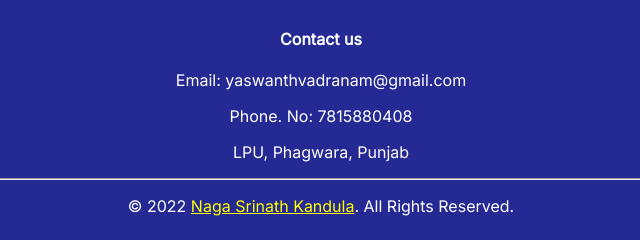
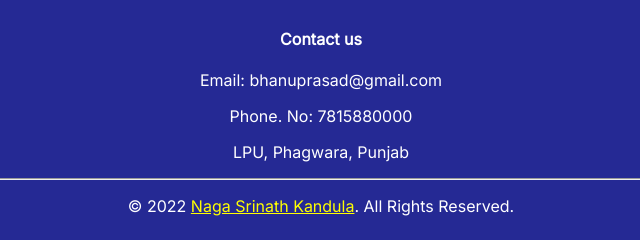
Before and after one commit to telubhanuprasad/HTML-project, a plain HTML site: page yashTicket/bus.html in a window 1280 px wide. Shown: the part 777-1017 px from the top of the page, 319-959 px from the left. Drawn offline with Linux system fonts and the light colour scheme.

Commit message:
bus.html

```diff
--- a/yashTicket/bus.html
+++ b/yashTicket/bus.html
@@ -67,8 +67,8 @@
     </div>
     <div class="footer">
         <h4>Contact us</h4>
-        <p>Email: yaswanthvadranam@gmail.com</p>
-        <p>Phone. No: 7815880408</p>
+        <p>Email: bhanuprasad@gmail.com</p>
+        <p>Phone. No: 7815880000</p>
         <p>LPU, Phagwara, Punjab</p>
         <hr>
         <p>© 2022 <a href="https://www.knsrinath.com">Naga Srinath Kandula</a>. All Rights Reserved.</p>
```
